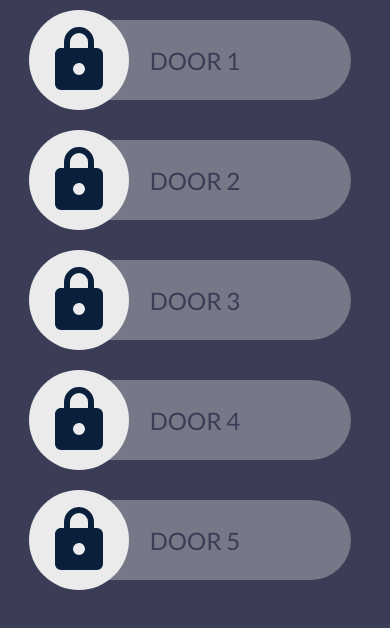
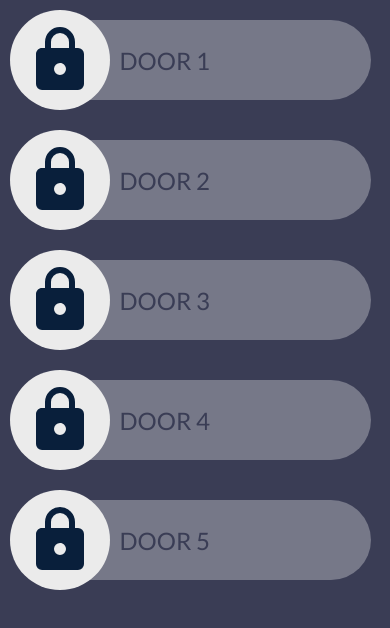
Before and after one commit to mart-in-a-jar/custom-slider, a React (Create React App) app: page / in a window 390 px wide. Shown: the top 628 px of the page. Built offline with nearby package versions, Linux system fonts and the light colour scheme.

Commit message:
Fix text on small screens

```diff
--- a/src/Slider.scss
+++ b/src/Slider.scss
@@ -6,6 +6,10 @@ $slideBallIconColor: rgb(9, 31, 59);
 $slideTextColor: #3a3d55;
 $successColor: #053505;
 $errorColor: #801111;
+
+* {
+    user-select: none;
+}
 
 @mixin center {
     display: flex;
@@ -17,7 +21,7 @@ $errorColor: #801111;
     position: relative;
     margin: 20px;
     background-color: #ffffff4d;
-    width: 80%;
+    width: 90%;
     height: 80px;
     border-radius: 40px;
     @include center;
@@ -41,7 +45,6 @@ $errorColor: #801111;
 
 .icon {
     color: $slideBallIconColor;
-    user-select: none;
     &.loading {
         height: 60%;
         animation: spin 1s infinite linear;
@@ -67,7 +70,6 @@ $errorColor: #801111;
     color: $slideTextColor;
     font-size: 24px;
     text-transform: uppercase;
-    user-select: none;
     &.success {
         color: $successColor;
     }
@@ -75,3 +77,10 @@ $errorColor: #801111;
         color: $errorColor;
     }
 }
+
+@media screen and (max-width: 580px) {
+    .slider-container {
+        padding-left: 100px;
+        justify-content: flex-start;
+    }
+}
```
Also changed, not shown: 1 other file (tests, documents, lock files or other folders).
